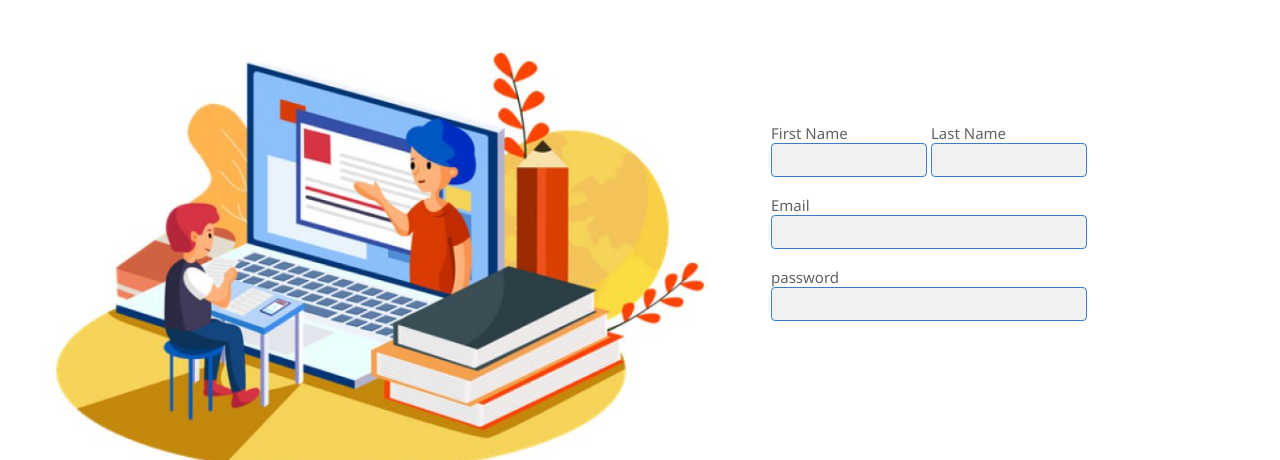
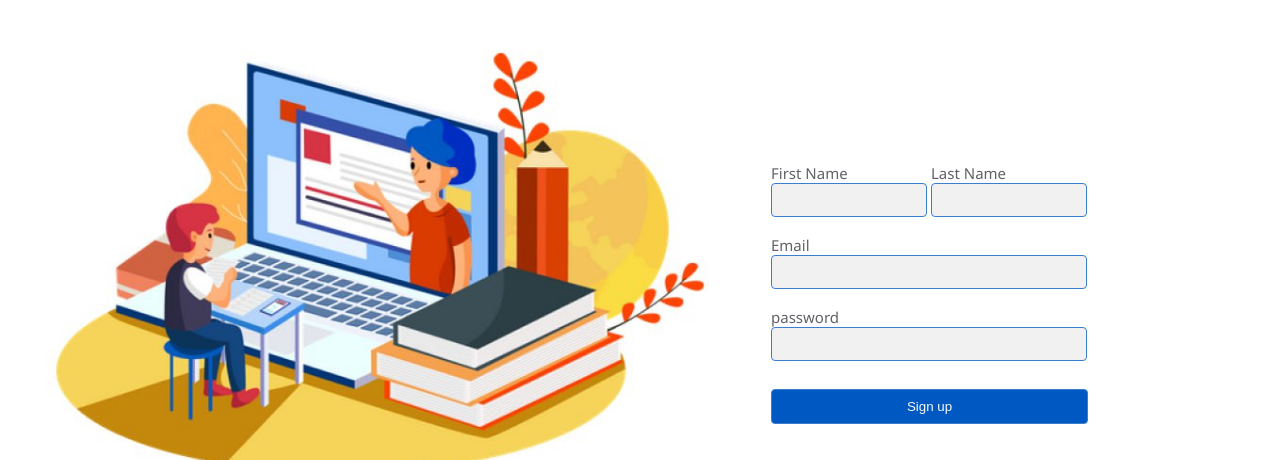
Before and after one commit to Banaz-S/Log-in-Page, a plain HTML site: page index.html in a window 1280 px wide. Shown: the top 460 px of the page. Drawn offline with Linux system fonts and the light colour scheme.

Commit message:
adding sign up button and style

```diff
--- a/index.html
+++ b/index.html
@@ -40,7 +40,13 @@
                     </td>
 
                 </tr>
+                <tr>
+                    <td>
+                        <button>Sign up</button>
+                    </td>
+                </tr>
             </table>
+
 
 
 
--- a/style.css
+++ b/style.css
@@ -40,7 +40,7 @@
 .right{
     position: absolute;
     left: 60%;
-    top: 15%;
+    top: 20%;
 }
 
 #input-names{
@@ -67,3 +67,24 @@
     border: 1px solid #3B7ECE;
     border-radius: 4px;
 }
+
+.right button{
+    width: 317px;
+    height: 35px;
+    border-radius: 4px;
+    border: 1px solid #3B7ECE;
+    color: #f9f9f9;
+    background: #0058C2;
+    position: absolute;
+    margin-top: 10px;
+    transition: 0.5s ease;
+
+
+}
+
+.right button:hover{
+    text-shadow: 0 0 20px 0px rgba(33, 102, 231, 0.2);
+    cursor: pointer;
+    scale: 1.05;
+
+}
```
